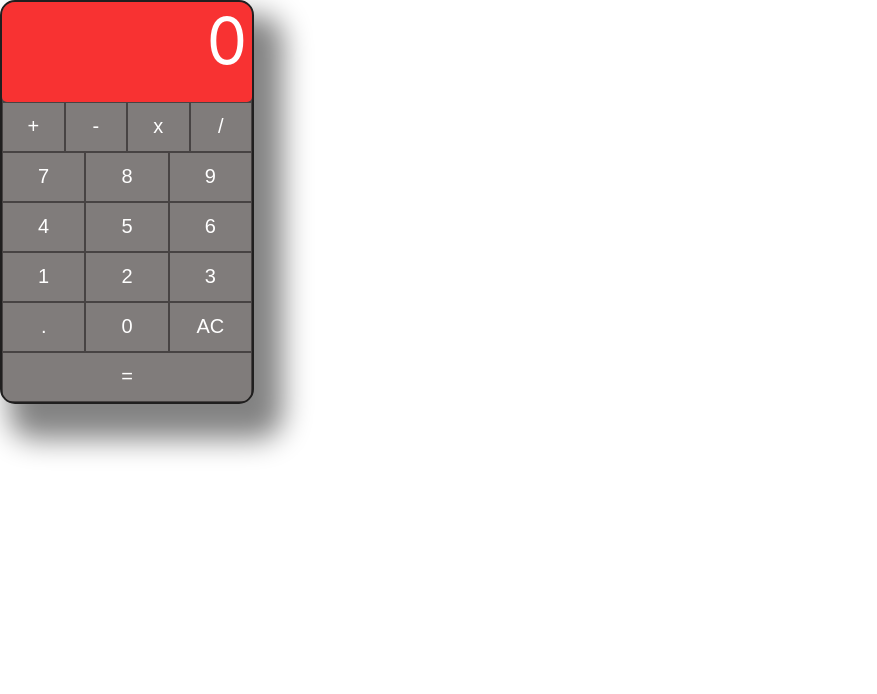
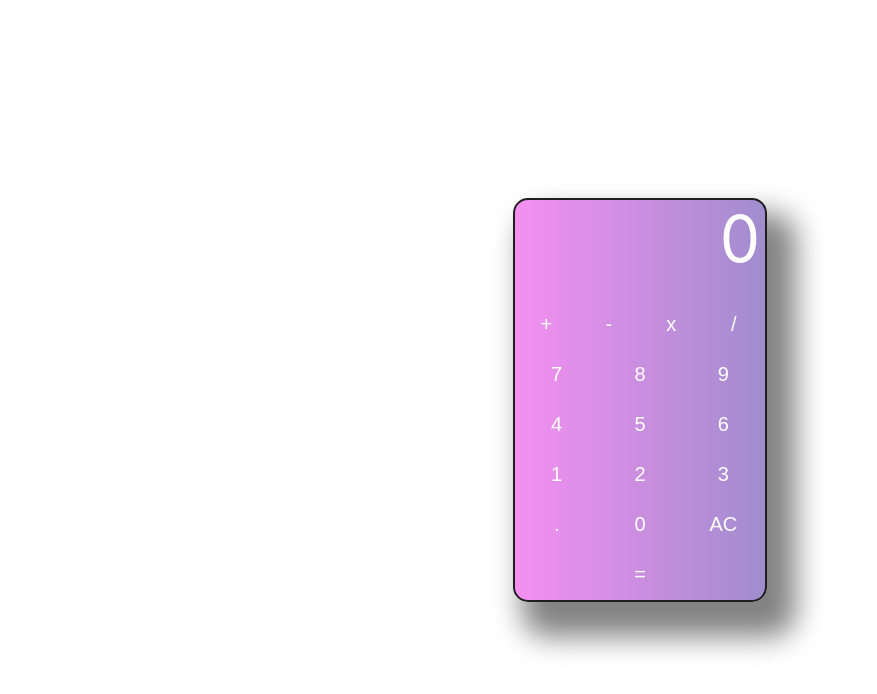
Before and after one commit to Nisarsaeed/React-Calculator, a React (Create React App) app: page / in a window 1280 px wide. Shown: the top 694 px of the page, without its empty margins (0-877 px from the left). Built offline with nearby package versions, Linux system fonts and the light colour scheme.

Commit message:
feat: styling done

```diff
--- a/src/App.css
+++ b/src/App.css
@@ -4,7 +4,7 @@
     width: 250px;
     height: 400px;
     margin: auto;
-    background-color: #474343;
+    background: linear-gradient(90deg, hsla(302, 82%, 76%, 1) 0%, hsla(258, 40%, 68%, 1) 100%);
     border-radius: 15px;
     box-shadow: 19px 25px 29px 10px rgba(0,0,0,0.49);
     color: #fff;
@@ -12,44 +12,9 @@
 }
 .screen {
     height: 25%;
-    background-color: #f83232;
+    background: transparent;
     border-radius: 5px;
     padding: 0 5px;
     font-size: 4rem;
     text-align: right;
 }
-
-.cal-body {
-
- height: 75%;
-}
-.row {
-    height: 16.666%;
-    display: flex;
-}
-.key {
-    flex: 1;
-    background-color: #807C7B;
-    margin: 1px;
-    border: none;
-    font-size: 20px;
-    color: #fff;
-    cursor: pointer;
-    transition: background-color 0.3s;
-}
-.key:hover {
-    background-color: #444;
-}
-.yellow-box{
-    background-color: #FE9505;
-}
-.dark-grey-box{
-    background-color: #565150;
-}
-.key.double {
-    flex: 2;
-    padding: 0 13px;
-}
-.active-operator{
-    background-color: rgb(193 112 0);
-}
--- a/src/App.js
+++ b/src/App.js
@@ -1,46 +1,12 @@
 import './App.css';
-import Key from './components/Key';
+import KeysPannel from './components/KeysPannel';
 import Display from './components/Display';
 function App() {
   return (
     <div className="App">
       <div className="calculator">
-        <div className="screen">
           <Display displayValue = "0" />
-        </div>
-        <div className='cal-body'>
-        <div className='row'>
-          <Key numberPress = "+" />
-          <Key numberPress = "-" />
-          <Key numberPress = "x" />
-          <Key numberPress = "/" />
-        </div>
-          <div className='row'>
-          <Key numberPress = "7" />
-          <Key numberPress = "8" />
-          <Key numberPress = "9" />
-          </div>
-          <div className='row'>
-          <Key numberPress = "4" />
-          <Key numberPress = "5" />
-          <Key numberPress = "6" />
-          </div>
-          <div className='row'>
-          <Key numberPress = "1" />
-          <Key numberPress = "2" />
-          <Key numberPress = "3" />
-          </div>
-          <div className='row'>
-          <Key numberPress = "." />
-          <Key numberPress = "0" />
-          <Key numberPress = "AC" />
-          </div>
-          <div className='row'>
-          <Key numberPress = "=" />
-          </div>
-
-
-        </div>
+          <KeysPannel />
       </div>
     </div>
   );
--- a/src/components/Display.js
+++ b/src/components/Display.js
@@ -1,6 +1,6 @@
 export default function Display (props){
     return (
-        <div className="value">
+        <div className="screen">
           {props.displayValue}
         </div>
     )
--- /dev/null
+++ b/src/components/KeysPannel.js
@@ -0,0 +1,37 @@
+import Key from "./Key";
+import "./keypannel.css"
+export default function KeysPannel(){
+    return(
+    <div className='rowContainer'>
+       <div className='row'>
+        <Key numberPress = "+" />
+        <Key numberPress = "-" />
+        <Key numberPress = "x" />
+        <Key numberPress = "/" />
+      </div>
+        <div className='row'>
+        <Key numberPress = "7" />
+        <Key numberPress = "8" />
+        <Key numberPress = "9" />
+        </div>
+        <div className='row'>
+        <Key numberPress = "4" />
+        <Key numberPress = "5" />
+        <Key numberPress = "6" />
+        </div>
+        <div className='row'>
+        <Key numberPress = "1" />
+        <Key numberPress = "2" />
+        <Key numberPress = "3" />
+        </div>
+        <div className='row'>
+        <Key numberPress = "." />
+        <Key numberPress = "0" />
+        <Key numberPress = "AC" />
+        </div>
+        <div className='row'>
+        <Key numberPress = "=" />
+        </div>
+    </div>
+    );
+};
--- /dev/null
+++ b/src/components/keypannel.css
@@ -0,0 +1,21 @@
+.rowContainer{
+    height: 75%;
+    background: transparent;
+}
+.row {
+    height: 16.666%;
+    display: flex;
+}
+.key {
+    flex: 1;
+    margin: 1px;
+    border: none;
+    font-size: 20px;
+    background: transparent;
+    color: #fff;
+    cursor: pointer;
+    transition: background-color 0.3s;
+}
+.key:hover {
+    background-color: #444;
+}
--- a/src/index.css
+++ b/src/index.css
@@ -7,6 +7,8 @@ body {
   -moz-osx-font-smoothing: grayscale;
   display: flex;
   height: 100vh;
+  justify-content: center;
+  align-items: center;
 }
 code {
   font-family: source-code-pro, Menlo, Monaco, Consolas, 'Courier New',
```
